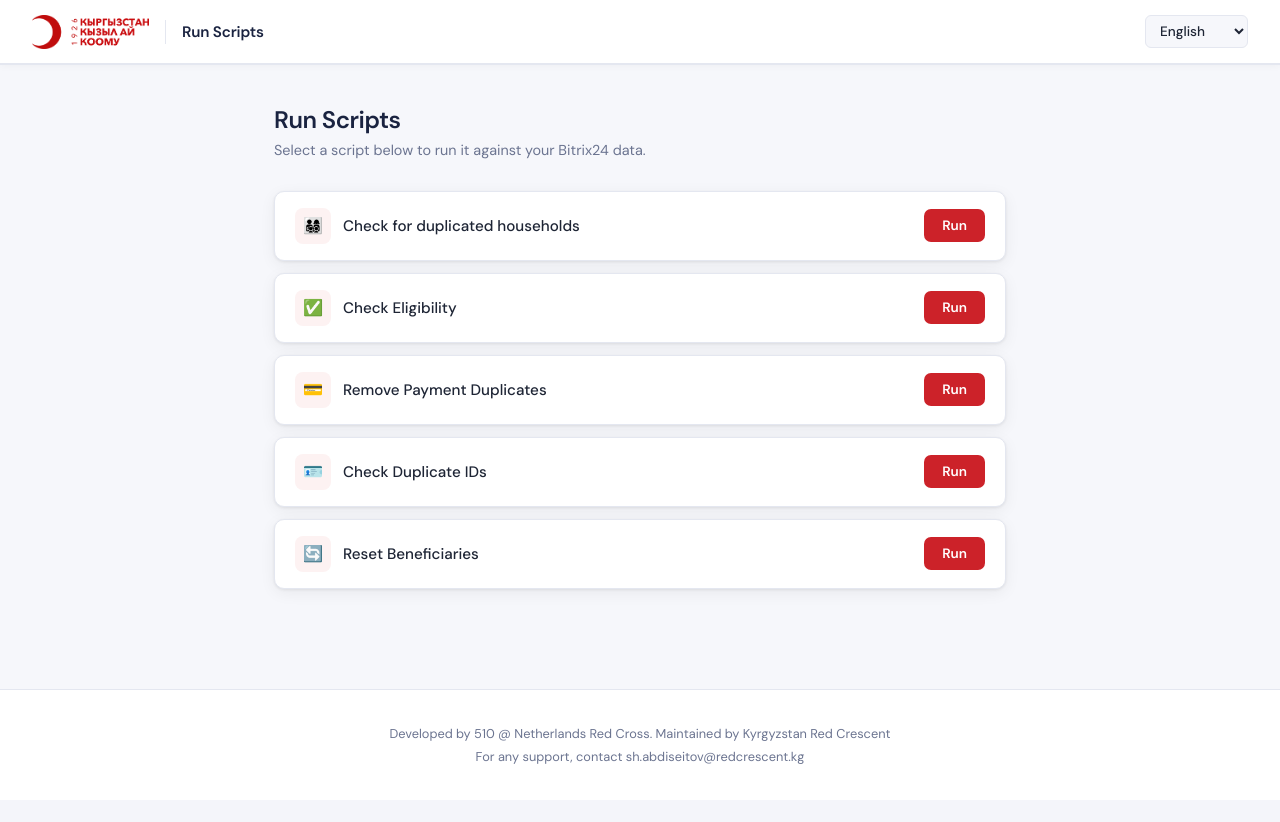
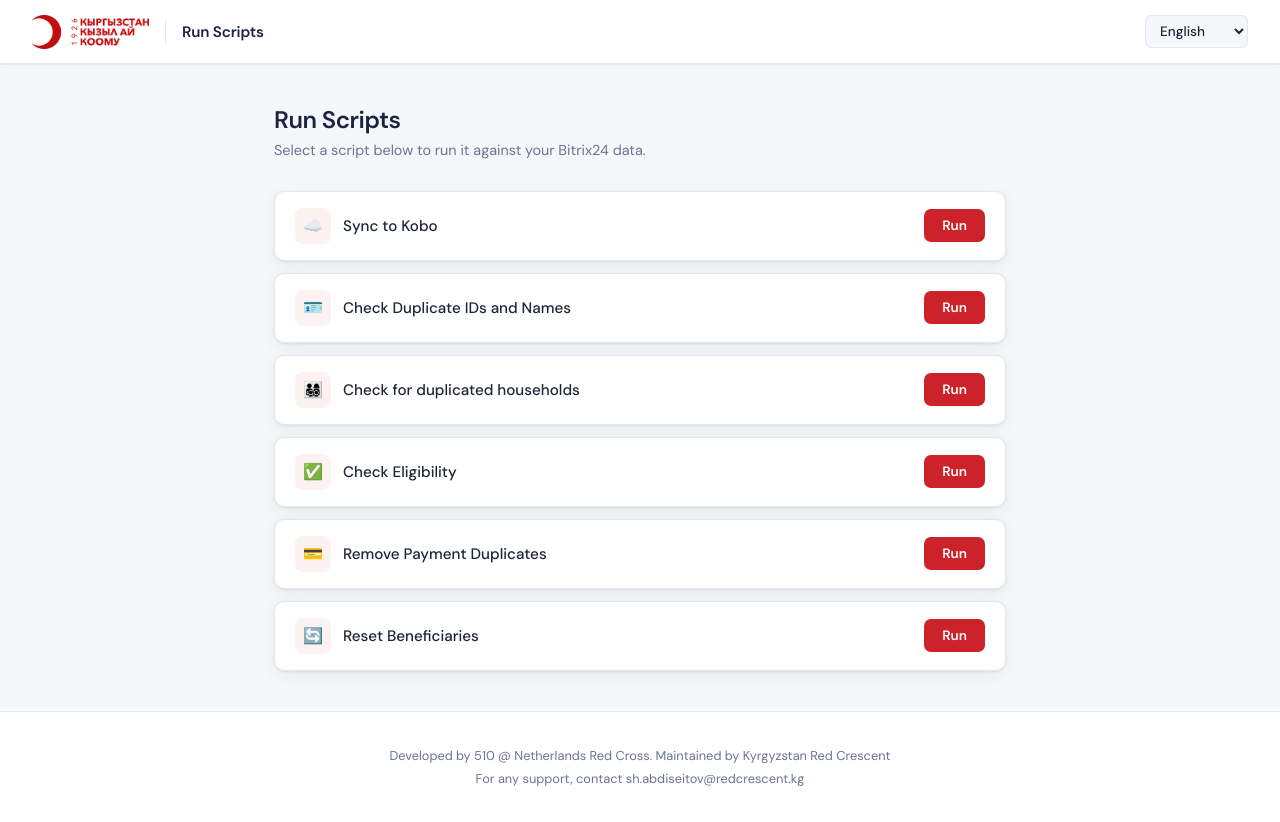
Before and after one commit to jackwharrison/krcs-bitrix, a Flask app: page / in a window 1280 px wide. Before the commit the page ends 764 px from the top, so only its background shows below. Run offline with Flask 3, Linux system fonts and the light colour scheme.

Commit message:
adding kobo sync

```diff
--- a/app.py
+++ b/app.py
@@ -11,10 +11,11 @@
     'ky': {
         "Run Scripts": "Скрипттерди иштетүү",
         "Run": "Ишке киргизүү",
+        "Sync to Kobo": "Koboго синхрондоштуруу",
+        "Check Duplicate IDs and Names": "ID жана толук аттарды кайталануу үчүн текшерүү",
         "Check for duplicated households": "Үй-бүлөлөрдү кайталануу үчүн текшерүү",
         "Check Eligibility": "Татыктуулукту текшерүү",
         "Remove Payment Duplicates": "Төлөм кайталанууларын алып салуу",
-        "Check Duplicate IDs": "ID кайталануусун текшерүү",
         "Reset Beneficiaries": "Бенефициарларды баштапкы абалга келтирүү",
         "Developed by 510 @ Netherlands Red Cross. Maintained by Kyrgyzstan Red Crescent": "Разработано 510 при Нидерландском Красном Кресте. Поддерживается Красным Полумесяцем Кыргызстана.",
         "For any support, contact sh.abdiseitov@redcrescent.kg": "Көмөк керек болсо, sh.abdiseitov@redcrescent.kg дарегине кайрылыңыз.",
@@ -22,10 +23,11 @@
     'ru': {
         "Run Scripts": "Запустить скрипты",
         "Run": "Запустить",
+        "Sync to Kobo": "Синхронизация с Kobo",
+        "Check Duplicate IDs and Names": "Проверка дубликатов ID и полных имён",
         "Check for duplicated households": "Проверка дубликатов домохозяйств",
         "Check Eligibility": "Проверка соответствия",
         "Remove Payment Duplicates": "Удалить дубликаты платежей",
-        "Check Duplicate IDs": "Проверка дубликатов ID",
         "Reset Beneficiaries": "Сбросить бенефициаров",
         "Developed by 510 @ Netherlands Red Cross. Maintained by Kyrgyzstan Red Crescent": "Разработано 510 при Нидерландском Красном Кресте. Поддерживается Красным Полумесяцем Кыргызстана.",
         "For any support, contact sh.abdiseitov@redcrescent.kg": "По вопросам поддержки обращайтесь: sh.abdiseitov@redcrescent.kg",
@@ -36,6 +38,14 @@
     return translations.get(lang, {}).get(key, key)
 
 SCRIPT_CONFIG = {
+    "sync_to_kobo": {
+        "filename": "scripts/sync_to_kobo.py",
+        "label_key": "Sync to Kobo"
+    },
+    "check_duplicate_ids": {
+        "filename": "scripts/Duplicate_Check.py",
+        "label_key": "Check Duplicate IDs and Names"
+    },
     "deduplicate": {
         "filename": "scripts/Child_deduplication.py",
         "label_key": "Check for duplicated households"
@@ -47,10 +57,6 @@
     "remove_payment_duplicates": {
         "filename": "scripts/Deduplicate_Payments.py",
         "label_key": "Remove Payment Duplicates"
-    },
-    "check_duplicate_ids": {
-        "filename": "scripts/Duplicate_Check.py",
-        "label_key": "Check Duplicate IDs"
     },
     "reset_beneficiaries": {
         "filename": "scripts/resetting_beneficiaries.py",
--- a/templates/scripts.html
+++ b/templates/scripts.html
@@ -18,7 +18,6 @@
             --red-dark: #a81b21;
             --red-light: #fdf2f2;
             --navy: #1a2340;
-            --navy-mid: #2c3a5c;
             --text: #1e2535;
             --text-muted: #6b7490;
             --border: #e4e7f0;
@@ -46,7 +45,6 @@
             flex-direction: column;
         }
 
-        /* ── Header ── */
         .header {
             background: var(--white);
             border-bottom: 1px solid var(--border);
@@ -67,10 +65,7 @@
             gap: 1rem;
         }
 
-        .header-logo {
-            height: 34px;
-            width: auto;
-        }
+        .header-logo { height: 34px; width: auto; }
 
         .header-divider {
             width: 1px;
@@ -85,7 +80,6 @@
             letter-spacing: -0.01em;
         }
 
-        /* ── Language Selector ── */
         .lang-select {
             font-family: 'DM Sans', sans-serif;
             font-size: 0.85rem;
@@ -100,11 +94,8 @@
             transition: border-color 0.15s;
         }
 
-        .lang-select:focus {
-            border-color: var(--red);
-        }
+        .lang-select:focus { border-color: var(--red); }
 
-        /* ── Main Layout ── */
         .main {
             flex: 1;
             max-width: 780px;
@@ -113,9 +104,7 @@
             padding: 2.5rem 1.5rem;
         }
 
-        .page-header {
-            margin-bottom: 2rem;
-        }
+        .page-header { margin-bottom: 2rem; }
 
         .page-header h1 {
             font-size: 1.5rem;
@@ -128,10 +117,8 @@
         .page-header p {
             font-size: 0.9rem;
             color: var(--text-muted);
-            font-weight: 400;
         }
 
-        /* ── Script Cards ── */
         .scripts-list {
             display: flex;
             flex-direction: column;
@@ -152,9 +139,7 @@
             border-color: #c8cfe0;
         }
 
-        .script-card.active {
-            border-color: var(--red);
-        }
+        .script-card.active { border-color: var(--red); }
 
         .script-header {
             display: flex;
@@ -227,11 +212,8 @@
         .run-btn.loading .btn-spinner { display: inline-block; }
         .run-btn.loading .btn-label { opacity: 0.7; }
 
-        @keyframes spin {
-            to { transform: rotate(360deg); }
-        }
+        @keyframes spin { to { transform: rotate(360deg); } }
 
-        /* ── Results ── */
         .result-area {
             border-top: 1px solid var(--border);
             padding: 1rem 1.25rem;
@@ -256,7 +238,6 @@
             gap: 0.6rem;
             padding: 0.55rem 0.75rem;
             border-radius: 6px;
-            font-size: 0.875rem;
             line-height: 1.5;
             font-family: 'DM Mono', monospace;
             font-size: 0.82rem;
@@ -276,7 +257,6 @@
             word-break: break-all;
         }
 
-        /* ── Footer ── */
         footer {
             text-align: center;
             padding: 2rem 1.5rem;
@@ -288,7 +268,6 @@
             line-height: 1.8;
         }
 
-        /* ── Responsive ── */
         @media (max-width: 520px) {
             .header { padding: 0 1rem; }
             .main { padding: 1.5rem 1rem; }
@@ -321,10 +300,11 @@
 
         <div class="scripts-list">
             {% set icons = {
+                'sync_to_kobo': '☁️',
+                'check_duplicate_ids': '🪪',
                 'deduplicate': '👨‍👩‍👧‍👦',
                 'check_eligibility': '✅',
                 'remove_payment_duplicates': '💳',
-                'check_duplicate_ids': '🪪',
                 'reset_beneficiaries': '🔄'
             } %}
 
@@ -383,5 +363,6 @@
             btn.disabled = true;
         }
     </script>
+
 </body>
 </html>
```
